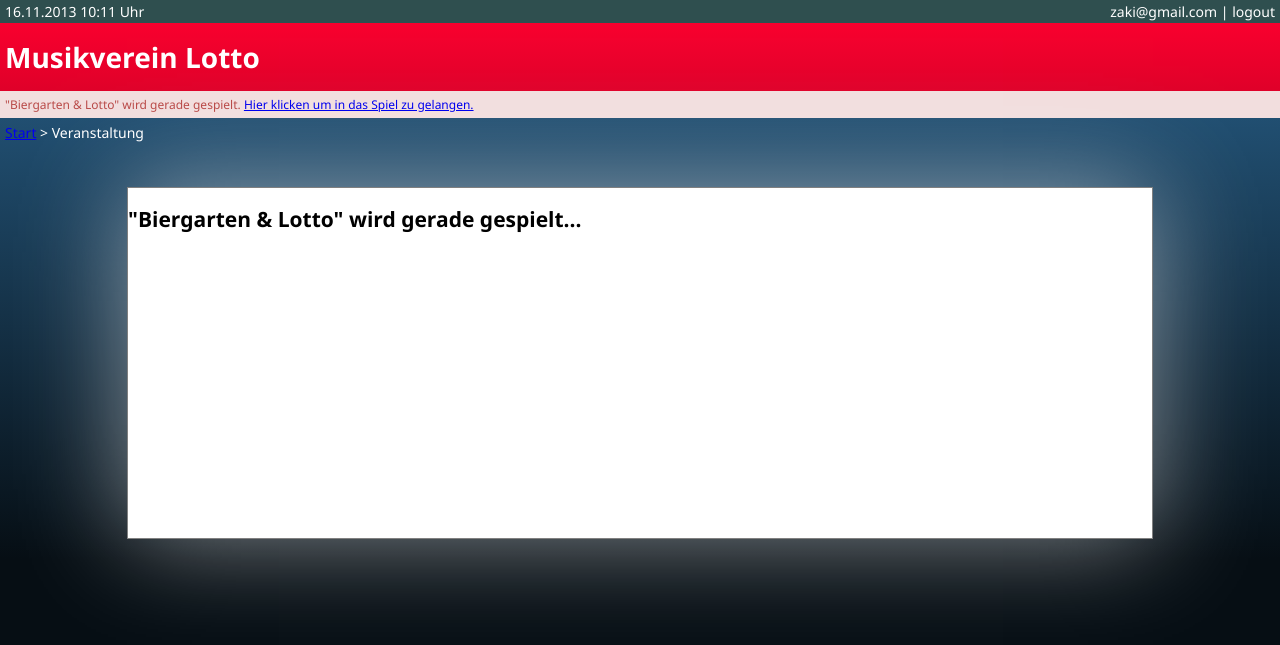
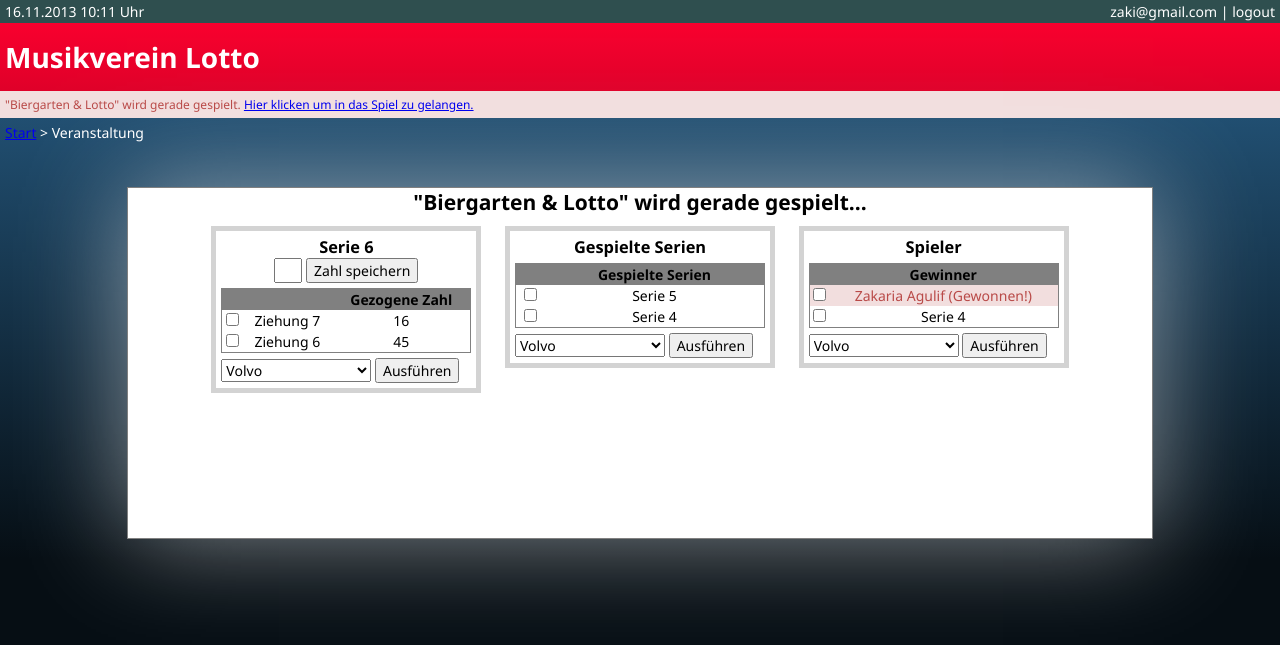
Before and after one commit to escolate/TeamNorden_LottoWebApp, a PHP site: page /event.php in a window 1280 px wide. Shown: the top 645 px of the page. Run offline with PHP 8.4, Linux system fonts and the light colour scheme.

Commit message:
content design event.php

```diff
--- a/css/style.css
+++ b/css/style.css
@@ -21,6 +21,16 @@ div {
 }
 
 h1 {
+    padding: 0px;
+    margin: 0px;
+}
+
+h2 {
+    padding: 0px;
+    margin: 0px;
+}
+
+h3 {
     padding: 0px;
     margin: 0px;
 }
@@ -92,4 +102,47 @@ h1 {
     margin-bottom: 10px;
     min-height: 350px;
     box-shadow: 0px 0px 100px rgba(255,255,255,0.5);
+    text-align: center;
 }
+
+#content .frame {
+    /*display: table;*/
+    width: 100%;
+}
+
+#content .frame div {
+    /*display: table-cell;*/
+    display: inline-block;
+    border: 5px solid lightgray;
+    margin: 10px;
+    width: 250px;
+    vertical-align: top;
+    padding: 5px;
+}
+
+#content .frame table {
+    margin: 5px 0;
+    width: 100%;
+    border: 1px solid gray;
+}
+
+#content .frame th {
+    background-color: gray;
+}
+
+#zahl_ziehung {
+    width: 20px;
+}
+
+#content .frame .action {
+    float: left;
+}
+
+#content .frame .action select {
+    width: 150px;
+}
+
+.error {
+    background-color: #F2DEDE;
+        color: #B94A48;
+}
--- a/event.php
+++ b/event.php
@@ -1,6 +1,5 @@
 <?php
 $days = array(1 => "Montag", 2 => "Dienstag", 3 => "Mittwoch", 4 => "Donnerstag", 5 => "Freitag", 6 => "Samstag", 7 => "Sonntag");
-
 ?>
 <!DOCTYPE html>
 <html>
@@ -14,7 +13,7 @@ $days = array(1 => "Montag", 2 => "Dienstag", 3 => "Mittwoch", 4 => "Donnerstag"
     <body>
         <div id="bg">
             <div id="header">
-            <div id="date"><?php echo date("d.m.Y H:m")." Uhr"; ?></div>
+                <div id="date"><?php echo date("d.m.Y H:m") . " Uhr"; ?></div>
                 <div id="user">zaki@gmail.com | logout</div>
             </div>
             <div id="logo"><h1>Musikverein Lotto</h1></div>
@@ -22,7 +21,95 @@ $days = array(1 => "Montag", 2 => "Dienstag", 3 => "Mittwoch", 4 => "Donnerstag"
             <div id="breadcrumbs"><a href="/">Start</a> &gt; Veranstaltung</div>
             <div id="content">
                 <h2>"Biergarten & Lotto" wird gerade gespielt...</h2>
+                <div class="frame">
+                    <div>
+                        <h3>Serie 6</h3>
+                        <form><input id="zahl_ziehung" type="text" name="zahl"> <input type="submit" value="Zahl speichern"> </form>
 
+                        <table>
+                            <tr>
+                                <th></th>
+                                <th></th>
+                                <th>Gezogene Zahl</th>
+                            </tr>
+                            <tr>
+                                <td><input type="checkbox"></td>
+                                <td>Ziehung 7</td>
+                                <td>16</td>
+                            </tr>
+                            <tr>
+                                <td><input type="checkbox"></td>
+                                <td>Ziehung 6</td>
+                                <td>45</td>
+                            </tr>
+                        </table>
+
+                        <form class="action">
+                            <select name="cars">
+                                <option value="volvo">Volvo</option>
+                                <option value="saab">Saab</option>
+                                <option value="fiat">Fiat</option>
+                                <option value="audi">Audi</option>
+                            </select>
+                            <input type="submit" value="Ausführen">
+                        </form>
+
+                    </div>
+                    <div>
+                        <h3>Gespielte Serien</h3>
+                        <table>
+                            <tr>
+                                <th></th>
+                                <th>Gespielte Serien</th>
+                            </tr>
+                            <tr>
+                                <td><input type="checkbox"></td>
+                                <td>Serie 5</td>
+                            </tr>
+                            <tr>
+                                <td><input type="checkbox"></td>
+                                <td>Serie 4</td>
+                            </tr>
+                        </table>
+
+                        <form class="action">
+                            <select name="cars">
+                                <option value="volvo">Volvo</option>
+                                <option value="saab">Saab</option>
+                                <option value="fiat">Fiat</option>
+                                <option value="audi">Audi</option>
+                            </select>
+                            <input type="submit" value="Ausführen">
+                        </form>
+                    </div>
+                    <div>
+                        <h3>Spieler</h3>
+                        <table>
+                            <tr>
+                                <th></th>
+                                <th>Gewinner</th>
+                            </tr>
+                            <tr class="error">
+                                <td><input type="checkbox"></td>
+                                <td>Zakaria Agulif (Gewonnen!)</td>
+                            </tr>
+                            <tr>
+                                <td><input type="checkbox"></td>
+                                <td>Serie 4</td>
+                            </tr>
+                        </table>
+
+                        <form class="action">
+                            <select name="cars">
+                                <option value="volvo">Volvo</option>
+                                <option value="saab">Saab</option>
+                                <option value="fiat">Fiat</option>
+                                <option value="audi">Audi</option>
+                            </select>
+                            <input type="submit" value="Ausführen">
+                        </form>
+                    </div>
+                </div>
             </div>
         </div>
     </body>
```
Lines whose indentation alone changed are shown as unchanged.
